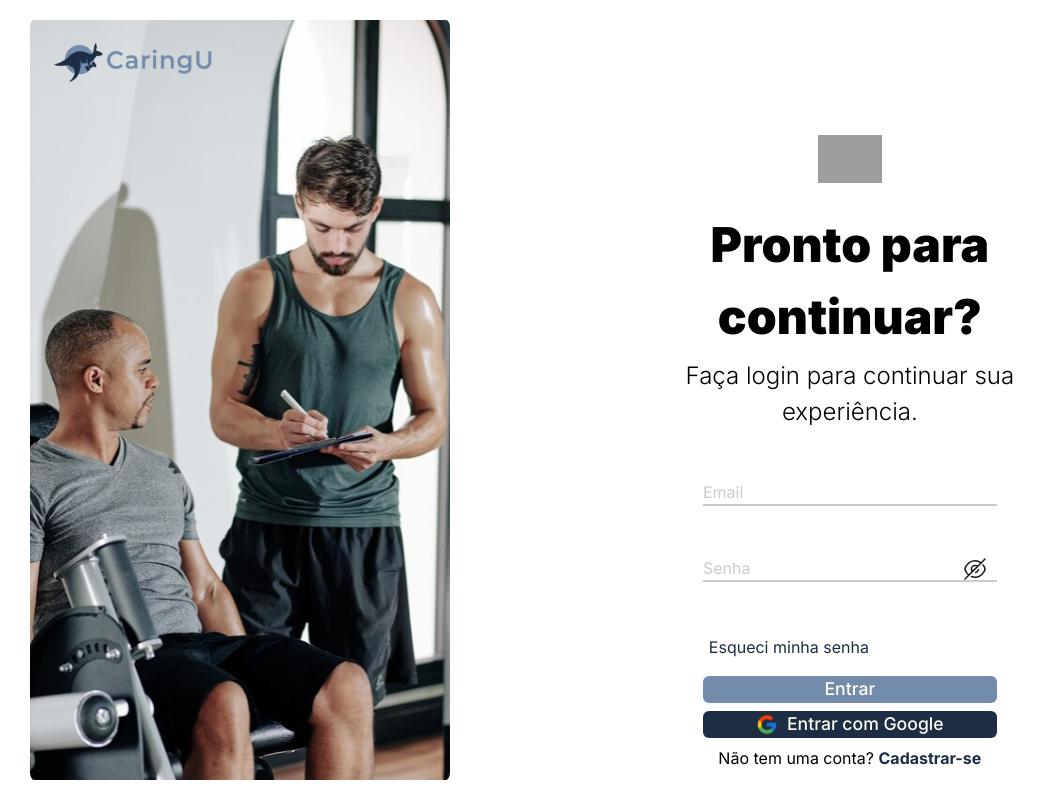
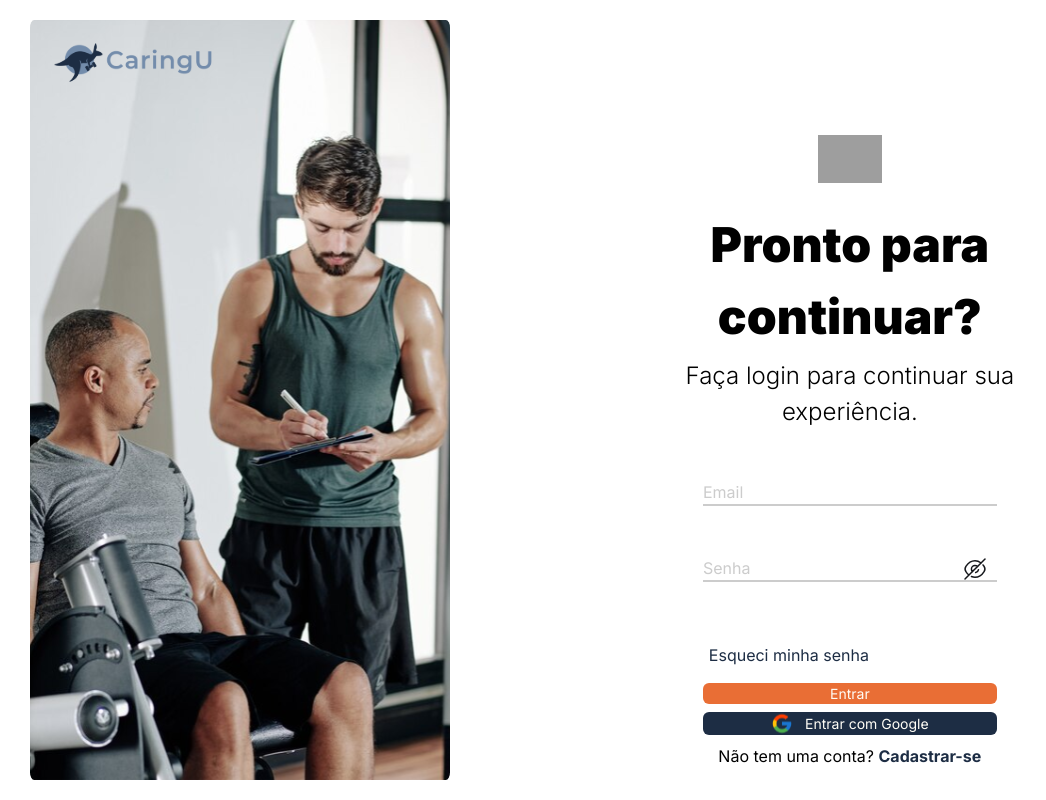
Before and after one commit to VitalisTech-Brasil/caringu-frontend, a React (Vite) app: page /login in a window 1280 px wide. Shown: the whole page, without its empty margins (0-1046 px from the left). Built offline with nearby package versions, Linux system fonts and the light colour scheme; grey boxes are pictures that could not be loaded.

Commit message:
feat: :fire: Mudando botões para componente

```diff
--- a/src/components/EsqueciSenha/EtapaCodigo.jsx
+++ b/src/components/EsqueciSenha/EtapaCodigo.jsx
@@ -1,6 +1,7 @@
 // src/components/EsqueciSenha/EtapaCodigo.jsx
 import React, { useState } from 'react';
 import InputVerificacao from './InputVerificacao';
+import Button from '../Utils/Button';
 
 const EtapaCodigo = ({ email, onAvancar }) => {
   const [codigo, setCodigo] = useState('');
@@ -35,9 +36,10 @@ const EtapaCodigo = ({ email, onAvancar }) => {
           </div>
           <InputVerificacao value={codigo} onChange={setCodigo} />
           <footer className='flex flex-col h-30 justify-between items-center'>
-            <button onClick={handleVerificarCodigo} className='w-[511px] h-[50px] bg-[var(--laranja)] text-[var(--cor-secundaria)] rounded-[8px]'>
+            {/* <button onClick={handleVerificarCodigo} className='w-[511px] h-[50px] bg-[var(--laranja)] text-[var(--cor-secundaria)] rounded-[8px]'>
               Verificar Código
-            </button>
+            </button> */}
+            <Button texto="Verificar Código" onClick={handleVerificarCodigo} cor="var(--laranja)" corTexto="var(--cor-secundaria)" corHover="#ca6333" width="511px" height="50px" fontSize="14px" />
             <p>Não recebeu o código? <a href="">Clique para reenviar em [x] segundos</a></p>
             <a href="/Login">Voltar para Login</a>
           </footer>
--- a/src/components/EsqueciSenha/EtapaEmail.jsx
+++ b/src/components/EsqueciSenha/EtapaEmail.jsx
@@ -1,6 +1,7 @@
 // src/components/EsqueciSenha/EtapaEmail.jsx
 import React from 'react';
 import Input from '../Utils/Inputs';
+import Button from '../Utils/Button';
 
 const EtapaEmail = ({ email, setEmail, onAvancar }) => {
   const handleEnviarEmail = async () => {
@@ -47,9 +48,7 @@ const EtapaEmail = ({ email, setEmail, onAvancar }) => {
             />
           </div>
           <footer className='flex flex-col h-25 justify-between items-center'>
-            <button onClick={handleEnviarEmail} className='w-[511px] h-[50px] ext-[20px] bg-[var(--laranja)] text-[var(--cor-secundaria)] rounded-[8px]'>
-              Resetar Senha
-            </button>
+            <Button texto="Resetar Senha" onClick={handleEnviarEmail} cor="var(--laranja)" corTexto="var(--cor-secundaria)" corHover="#ca6333" width="511px" height="50px" fontSize="14px" />
             <a href="/Login">Voltar para Login</a>
           </footer>
         </div>
--- a/src/components/Login/ColunaInputs.jsx
+++ b/src/components/Login/ColunaInputs.jsx
@@ -3,6 +3,7 @@ import setaVoltar from '../../assets/images/seta-voltar.svg';
 import googleLogo from '../../assets/logos/google-logo.svg';
 import { Link } from 'react-router-dom';
 import Input from '../Utils/Inputs';
+import Button from '../Utils/Button';
 
 const ColunaInputs = () => {
   const [email, setEmail] = useState('');
@@ -74,7 +75,7 @@ const ColunaInputs = () => {
             <p>Faça login para continuar sua experiência.</p>
           </header>
 
-          <form className="formulario" onSubmit={verificarUsuario}>
+          <form className="formulario gap-2" onSubmit={verificarUsuario}>
             <div className="inputs w-full">
               <Input
                 id="email"
@@ -100,17 +101,21 @@ const ColunaInputs = () => {
             <div className="recuperacao-senha">
               <a href="/esqueci-senha">Esqueci minha senha</a>
             </div>
-
+            {/*
             <button id="botao-entrada" type="submit">
               Entrar
-            </button>
+            </button> */}
 
+            <Button texto="Entrar" type="submit" cor="var(--laranja)" corTexto="var(--cor-secundaria)" corHover="#ca6333" width="100%" height="17.57%" fontSize="14px" />
+
+            <Button logo={googleLogo} texto="Entrar com Google" type="submit" cor="var(--azul-escuro)" corTexto="var(--cor-secundaria)" corHover="var(--cor-primaria)" width="100%" height="17.57%" fontSize="14px" />
+{/*
             <div className="container-botao-google">
               <button className="login-google">
                 <img src={googleLogo} alt="Google Logo" />
                 Entrar com Google
               </button>
-            </div>
+            </div> */}
 
           </form>
 
--- a/src/pages/Index.jsx
+++ b/src/pages/Index.jsx
@@ -5,6 +5,7 @@ import cardImage from '../assets/images/cardIndex.svg'
 import secondImage from '../assets/images/segunda-imagem-fundo-index.svg'
 import Carrossel from "../components/Index/Carrossel";
 import PerguntasFrequentes from "../components/Index/PerguntasFrequentes";
+import Button from "../components/Utils/Button";
 
 export default function HomePage() {
   return (
@@ -19,9 +20,7 @@ export default function HomePage() {
         <img src={logoImage} alt="Logo CaringU" className="h-[50px]" />
         <div className="flex gap-16 items-center w-[300px] justify-end">
           <a href="#" className="text-sm font-bold text-[14px] cursor-pointer hover:underline transition-all">Inscreva-se</a>
-          <button className="bg-[var(--laranja)] text-white text-sm font-medium px-4 py-2 rounded hover:bg-orange-600 transition-all h-[40px] w-[80px] cursor-pointer">
-            Entrar
-          </button>
+          <Button texto="Entrar" cor="var(--laranja)" corTexto="var(--cor-secundaria)" corHover="#ca6333" width="80px" height="40px" fontSize="14px" />
         </div>
       </header>
       <section className="relative w-full h-screen bg-cover flex items-start" style={{ backgroundImage: `url(${bgImage})` }}>
@@ -33,9 +32,7 @@ export default function HomePage() {
           <p className="text-[24px] mb-8 max-w-160">
             A CaringU facilita a gestão, conecta você a novos alunos e otimiza a comunicação, permitindo focar no que importa: Transformar vidas através do treino.
           </p>
-          <button className="bg-[var(--laranja)] text-white font-semibold px-6 py-3 rounded hover:bg-orange-600 transition w-[200px] h-[50px] text-[18px] cursor-pointer">
-            Cadastre-se
-          </button>
+          <Button texto="Cadastre-se" cor="var(--laranja)" corTexto="var(--cor-secundaria)" corHover="#ca6333" width="200px" height="50px" fontSize="18px" />
         </div>
       </section>
       <section className="h-screen w-full bg-[var(--cor-secundaria)]">
@@ -151,15 +148,13 @@ export default function HomePage() {
               <p className="text-white text-[14px]">*Obrigatório</p>
             </div>
             <div className="flex items-center justify-center gap-4">
-              <button className="bg-[var(--azul-claro)] text-white font-semibold px-6 py-3 rounded transition w-[400px] h-[50px] text-[18px] cursor-pointer">
-                Enviar
-              </button>
+              <Button texto="Enviar" cor="var(--azul-claro)" corTexto="var(--cor-secundaria)" corHover="#677e9c" width="400px" height="50px" />
             </div>
           </div>
         </div>
       </section>
-      <footer className="h-[350px] w-full bg-[var(--azul-escuro)] flex items-center justify-between px-20">
-        <div className="flex flex-col items-start justify-center h-full w-[600px] gap-5">
+      <footer className="h-[350px] w-full bg-[var(--azul-escuro)] flex items-center  px-20">
+        <div className="flex flex-col items-start justify-center h-full w-[1500px] gap-5">
           <img src='src/assets/logos/caringu-logo-branco-fundo-laranja.svg' alt="Logo CaringU" className="h-[90px] w-[350px]" />
           <div className="w-[500px]">
             <h1 className="text-white text-[20px] font-bold">Transforme seu treino com mais facilidade</h1>
@@ -168,7 +163,7 @@ export default function HomePage() {
             </p>
           </div>
         </div>
-        <div className="flex flex-col items-start justify-center h-full w-[200px] gap-5" id="navegacao">
+        <div className="flex flex-col items-start justify-center h-full w-[150px] gap-3 mr-20" id="navegacao">
           <h1 className="text-white text-[20px] font-bold">
             Navegação
           </h1>
@@ -179,7 +174,7 @@ export default function HomePage() {
           <a href="#">Entrar</a>
           <a href="#">Inscreva-se</a>
         </div>
-        <div className="flex flex-col items-start justify-center h-full w-[200px] gap-5">
+        <div className="flex flex-col items-start justify-center h-full w-[40px] gap-5">
           <img src="src/assets/logos/github-logo.svg" alt="Logo Github" className="h-[30px] w-[30px] cursor-pointer" />
           <img src="src/assets/logos/linkedin-logo.svg" alt="Logo Linkedin" className="h-[30px] w-[30px] cursor-pointer" />
           <img src="src/assets/logos/instagram-logo.svg" alt="Logo Instagram" className="h-[30px] w-[30px] cursor-pointer" />
```
Lines whose indentation alone changed are shown as unchanged.
